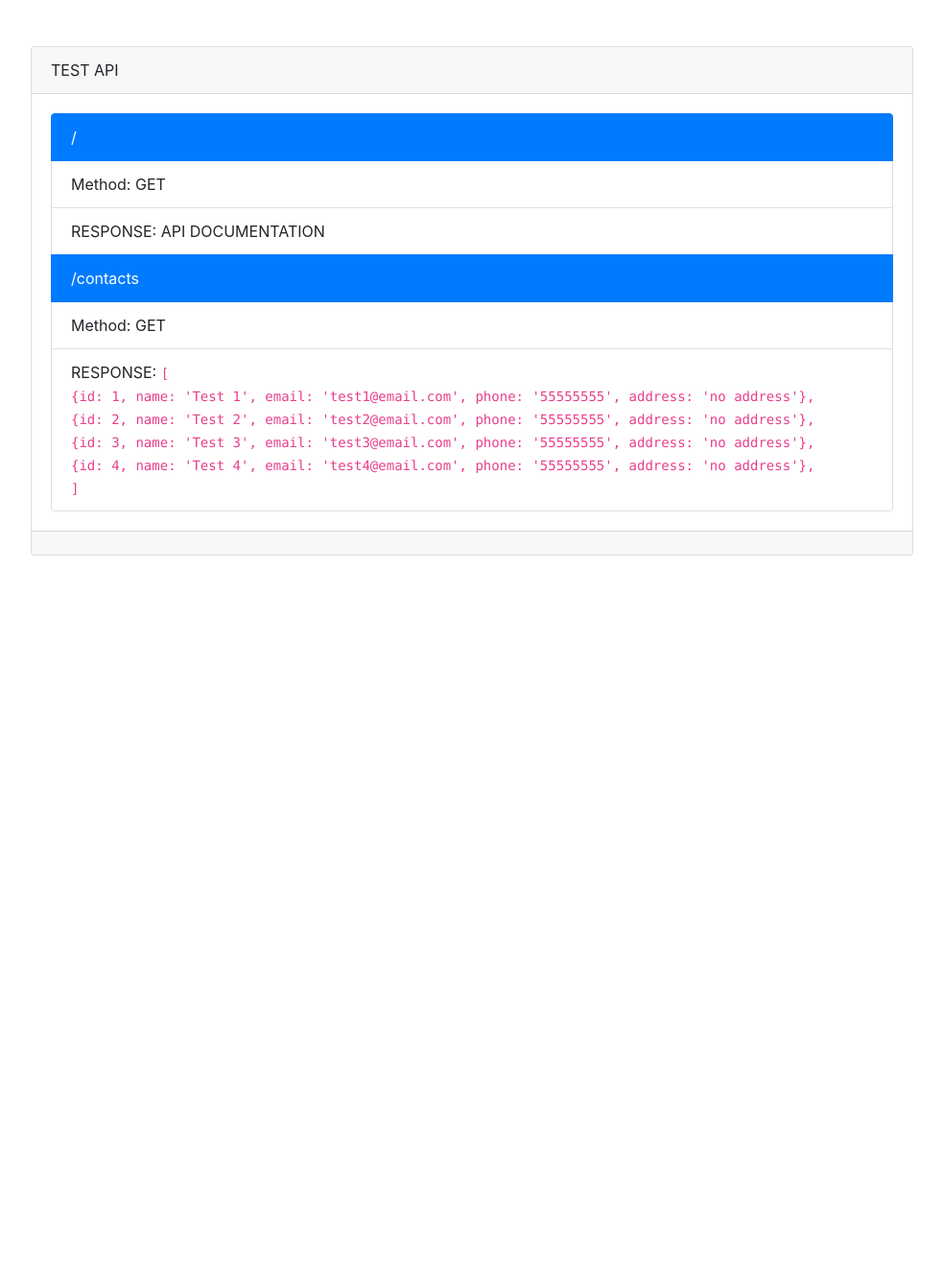
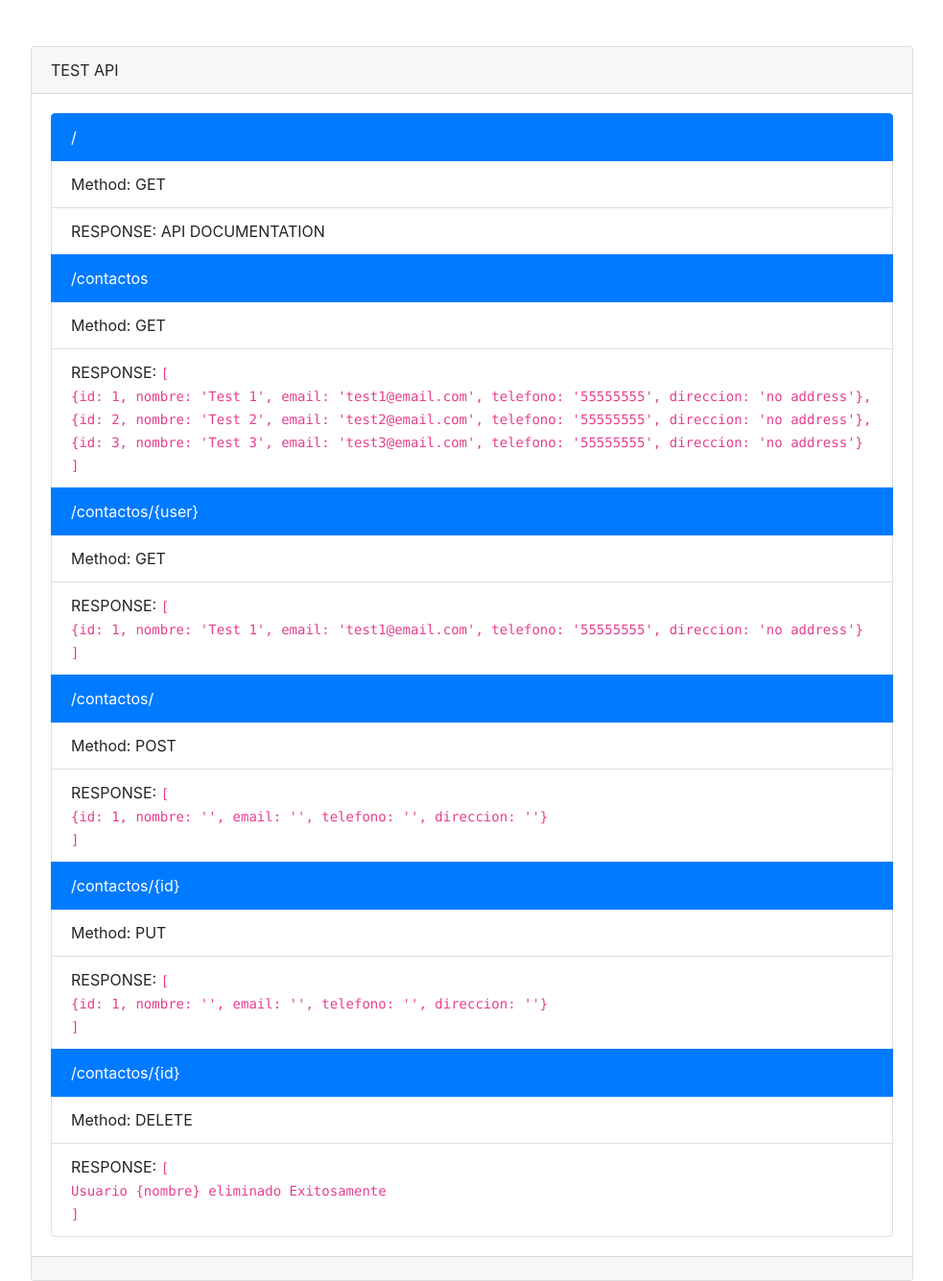
Before and after one commit to LagomarsinoHS/apiRest-FLASK, a Flask app: page / in a window 1280 px wide. Shown: the whole page at 96% size, without its empty margins (148-1131 px from the left). Before the commit the page ends 579 px from the top, so only its background shows below. Run offline with Flask 2, Linux system fonts and the light colour scheme; some libraries are stand-ins or nearby versions.

Commit message:
Modificacion de index.html

```diff
--- a/templates/index.html
+++ b/templates/index.html
@@ -23,15 +23,51 @@
                             <li class="list-group-item active">/</li>
                             <li class="list-group-item">Method: GET</li>
                             <li class="list-group-item">RESPONSE: API DOCUMENTATION</li>
-                            <li class="list-group-item active">/contacts</li>
+                            <li class="list-group-item active">/contactos</li>
                             <li class="list-group-item">Method: GET</li>
                             <li class="list-group-item">RESPONSE:
                                 <code>
                                     [<br />
-                                        {id: 1, name: 'Test 1', email: 'test1@email.com', phone: '55555555', address: 'no address'},<br />
-                                        {id: 2, name: 'Test 2', email: 'test2@email.com', phone: '55555555', address: 'no address'},<br />
-                                        {id: 3, name: 'Test 3', email: 'test3@email.com', phone: '55555555', address: 'no address'},<br />
-                                        {id: 4, name: 'Test 4', email: 'test4@email.com', phone: '55555555', address: 'no address'},<br />
+                                        {id: 1, nombre: 'Test 1', email: 'test1@email.com', telefono: '55555555', direccion: 'no address'},<br />
+                                        {id: 2, nombre: 'Test 2', email: 'test2@email.com', telefono: '55555555', direccion: 'no address'},<br />
+                                        {id: 3, nombre: 'Test 3', email: 'test3@email.com', telefono: '55555555', direccion: 'no address'}<br />
+                                    ]
+                                </code>
+                            </li>
+                            <li class="list-group-item active">/contactos/{user}</li>
+                            <li class="list-group-item">Method: GET</li>
+                            <li class="list-group-item">RESPONSE:
+                                <code>
+                                    [<br />
+                                        {id: 1, nombre: 'Test 1', email: 'test1@email.com', telefono: '55555555', direccion: 'no address'}<br />
+                                    ]
+                                </code>
+                            </li>
+                            <li class="list-group-item active">/contactos/</li>
+                            <li class="list-group-item">Method: POST</li>
+                            <li class="list-group-item">RESPONSE:
+                                <code>
+                                    [<br />
+                                        {id: 1, nombre: '', email: '', telefono: '', direccion: ''}<br />
+                                    ]
+                                </code>
+                            </li>
+
+                            <li class="list-group-item active">/contactos/{id}</li>
+                            <li class="list-group-item">Method: PUT</li>
+                            <li class="list-group-item">RESPONSE:
+                                <code>
+                                    [<br />
+                                        {id: 1, nombre: '', email: '', telefono: '', direccion: ''}<br />
+                                    ]
+                                </code>
+                            </li>
+                            <li class="list-group-item active">/contactos/{id}</li>
+                            <li class="list-group-item">Method: DELETE</li>
+                            <li class="list-group-item">RESPONSE:
+                                <code>
+                                    [<br />
+                                        Usuario {nombre} eliminado Exitosamente<br />
                                     ]
                                 </code>
                             </li>
```
